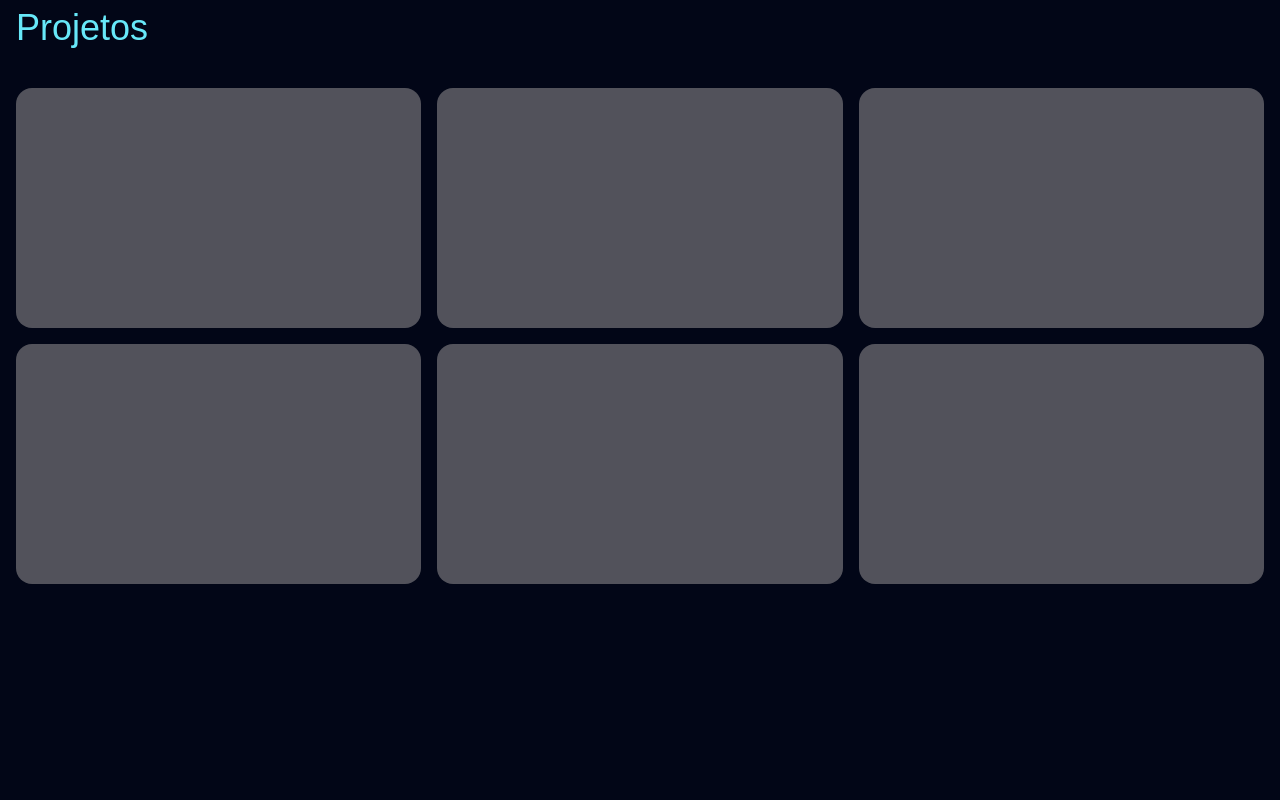
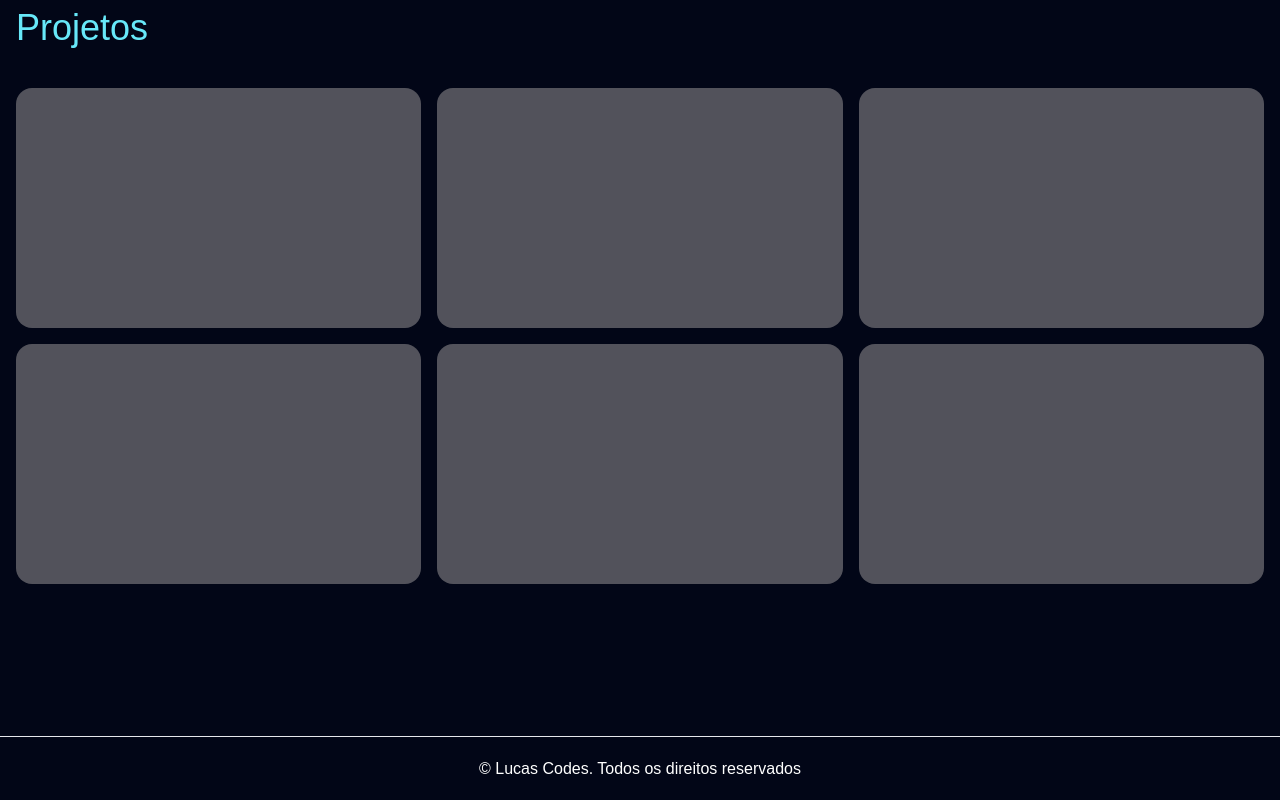
Before and after one commit to LucasMendesLopes/lopes-codes, a Next.js app: page / in a window 1280 px wide. Shown: the part 2504-3304 px from the top of the page. Before the commit the page ends 3200 px from the top, so only its background shows below. Built offline with nearby package versions, Linux system fonts and the light colour scheme.

Commit message:
feat: footer

```diff
--- a/src/app/components/projects-section/components/project-card.tsx
+++ b/src/app/components/projects-section/components/project-card.tsx
@@ -22,10 +22,10 @@ export function ProjectCard({ title }: IProjectCard) {
   return (
     <motion.a
       href="#projects"
-      className="group/text flex h-[15rem] w-full items-center justify-center rounded-2xl bg-zinc-600 hover:bg-zinc-700"
+      className="group/text flex h-[15rem] w-full items-center justify-center rounded-2xl bg-zinc-600 lg:hover:bg-zinc-700"
       variants={item}
     >
-      <div className="gap flex flex-col gap-3 group-hover/text:flex lg:hidden">
+      <div className="gap flex flex-col gap-3 group-hover/text:opacity-100 lg:opacity-0">
         <span className="text-2xl font-bold text-white">{title}</span>
       </div>
     </motion.a>
--- a/src/app/components/projects-section/projects-section.tsx
+++ b/src/app/components/projects-section/projects-section.tsx
@@ -18,7 +18,7 @@ export function ProjectsSection() {
 
   return (
     <section
-      className="flex h-full w-full items-center justify-center pt-28 lg:h-screen lg:pt-0"
+      className="mb-10 flex h-full w-full items-center justify-center pt-28 lg:h-screen lg:pt-0"
       id="projects"
     >
       <div className="container flex-col gap-10">
--- a/src/app/page.tsx
+++ b/src/app/page.tsx
@@ -14,6 +14,12 @@ export default function Home() {
       <AboutSection />
       <TecnologiesSection />
       <ProjectsSection />
+
+      <footer className="flex h-16 w-full items-center justify-center border-t">
+        <span className="text-white">
+          © Lucas Codes. Todos os direitos reservados
+        </span>
+      </footer>
     </>
   )
 }
```
